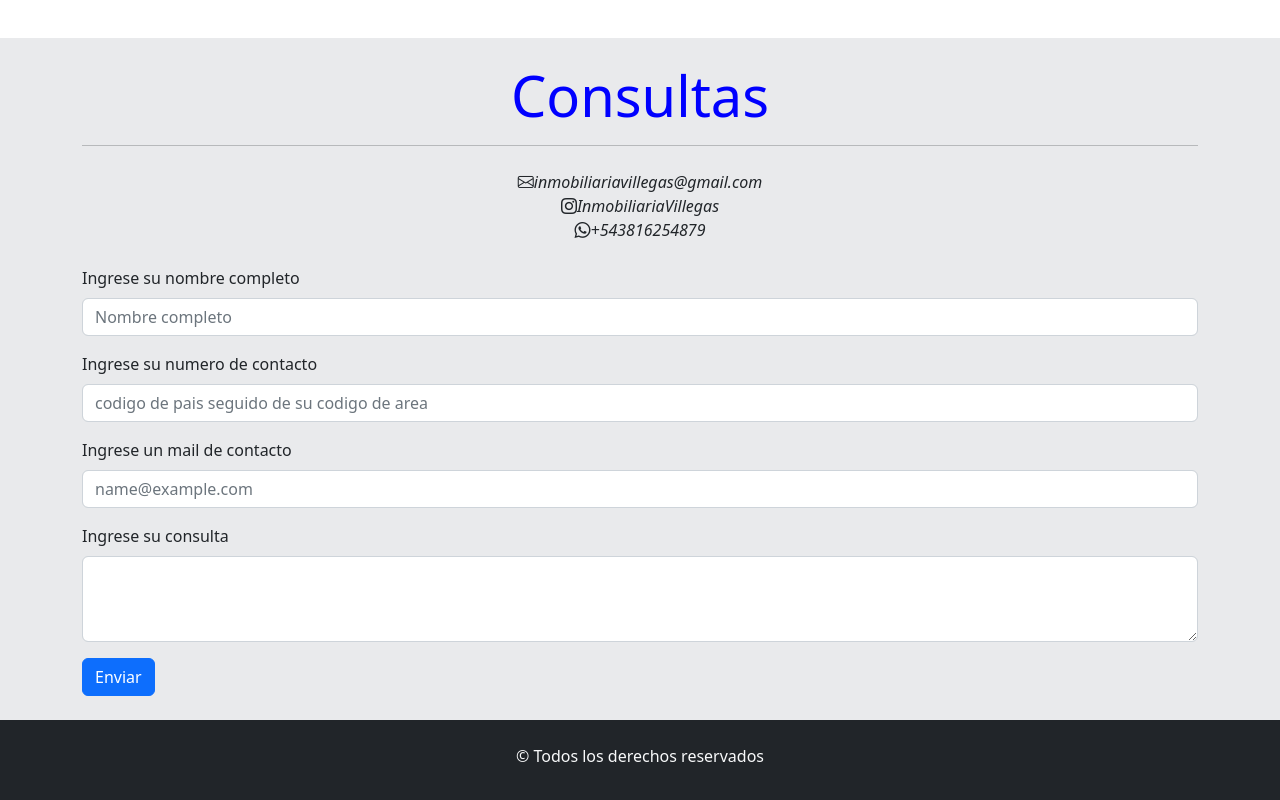
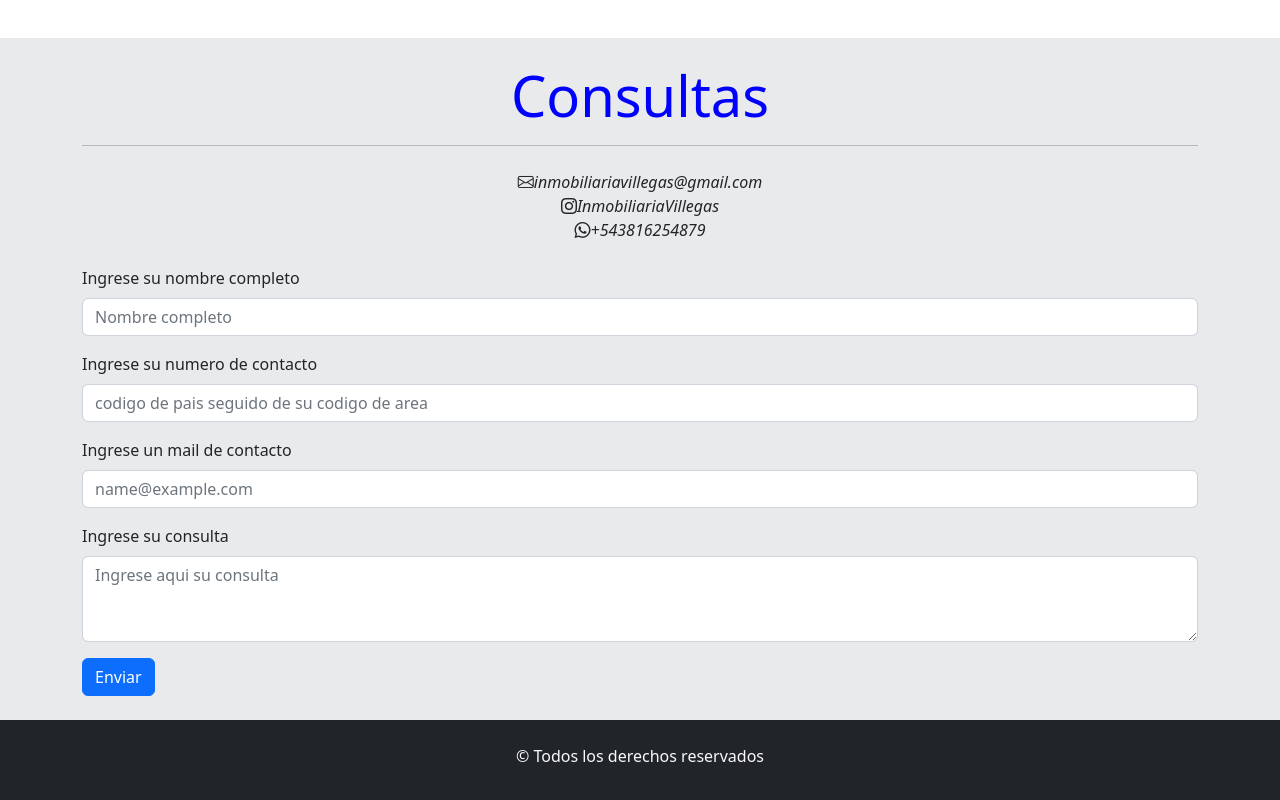
Before and after one commit to gonzalogg94/InmobiliariaCarlosVillegas, a React (Create React App) app: page / in a window 1280 px wide. Shown: the part 2047-2847 px from the top of the page. Built offline with nearby package versions, Linux system fonts and the light colour scheme.

Commit message:
modifique un campo dentro del formulario

```diff
--- a/src/components/views/FormularioConsulta.jsx
+++ b/src/components/views/FormularioConsulta.jsx
@@ -126,6 +126,7 @@ const FormularioConsulta = () => {
           <Form.Group className="mb-3" controlId="exampleForm.ControlTextarea1">
             <Form.Label>Ingrese su consulta</Form.Label>
             <Form.Control
+            placeholder="Ingrese aqui su consulta"
               as="textarea"
               rows={3}
               {...register("formConsulta", {
```
